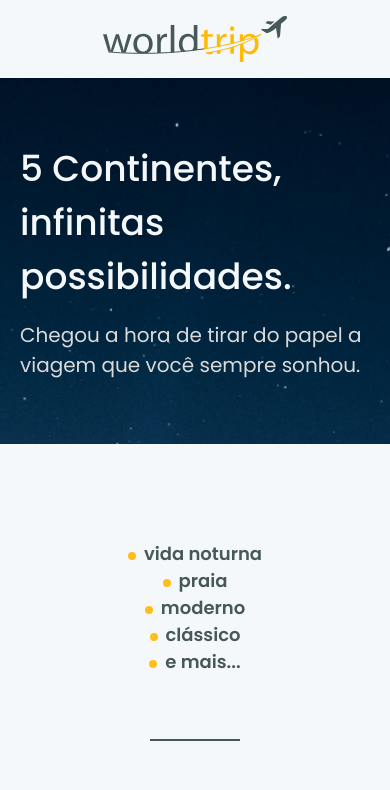
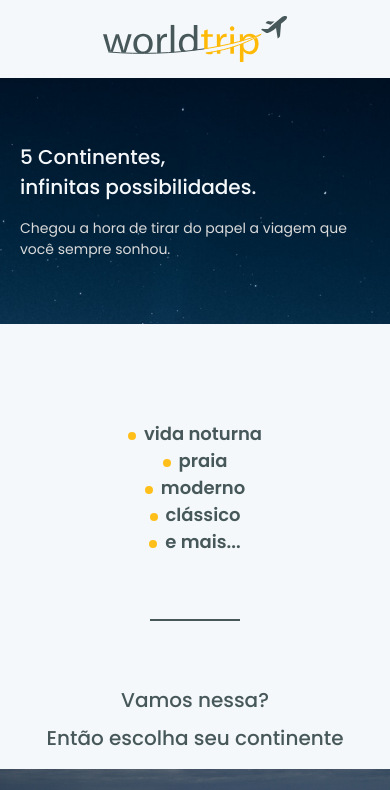
Before and after one commit to legeannd/worldtrip, a Next.js app: page / in a window 390 px wide. Shown: the top 790 px of the page. Built offline with nearby package versions, Linux system fonts and the light colour scheme.

Commit message:
Adjusting banner text size in mobile version

```diff
--- a/src/components/Banner.tsx
+++ b/src/components/Banner.tsx
@@ -30,7 +30,7 @@ export function Banner() {
           align="left"
         >
           <Text
-            fontSize="36"
+            fontSize={isWideVersion ? "36" : "20"}
             fontWeight="500"
             color="light.headings"
             maxW="600px"
@@ -39,7 +39,7 @@ export function Banner() {
             infinitas possibilidades.
           </Text>
           <Text
-            fontSize="20"
+            fontSize={isWideVersion ? "20" : "14"}
             fontWeight="400"
             color="light.info"
             maxW="600px"
```
